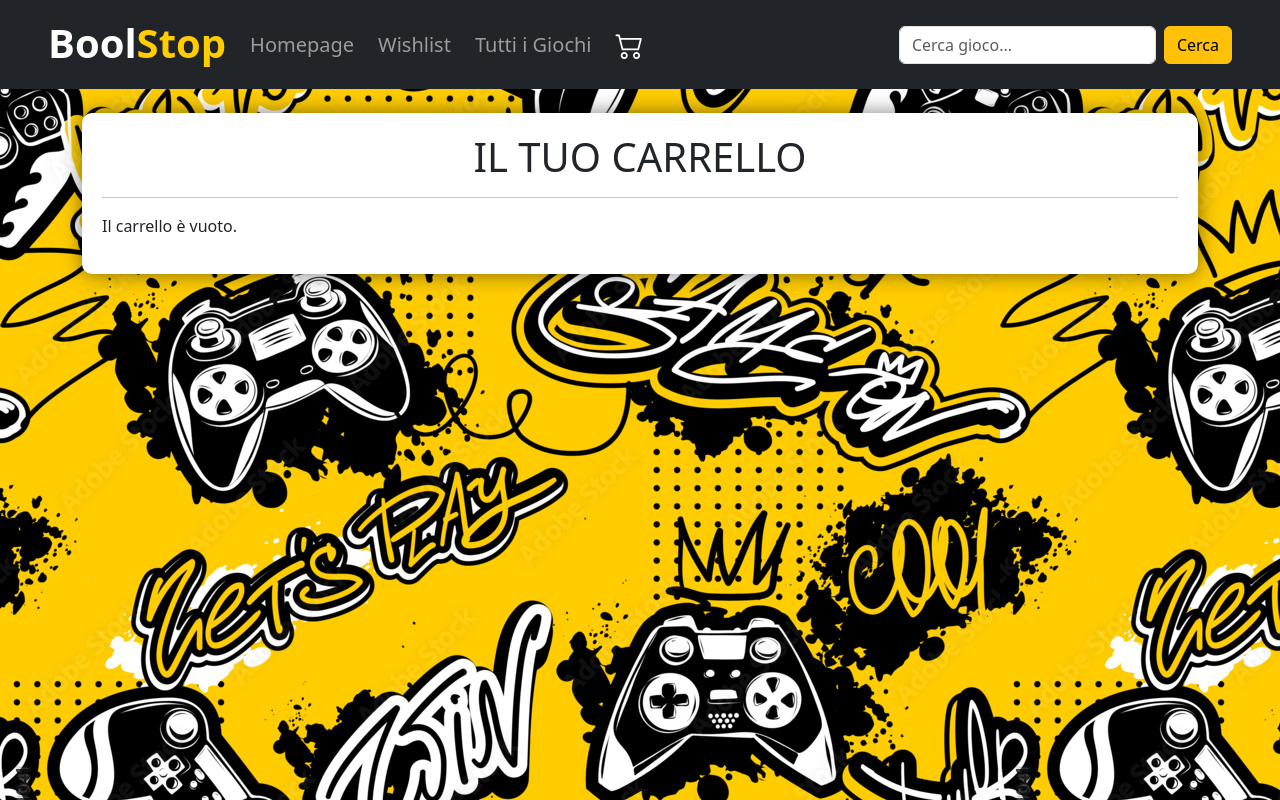
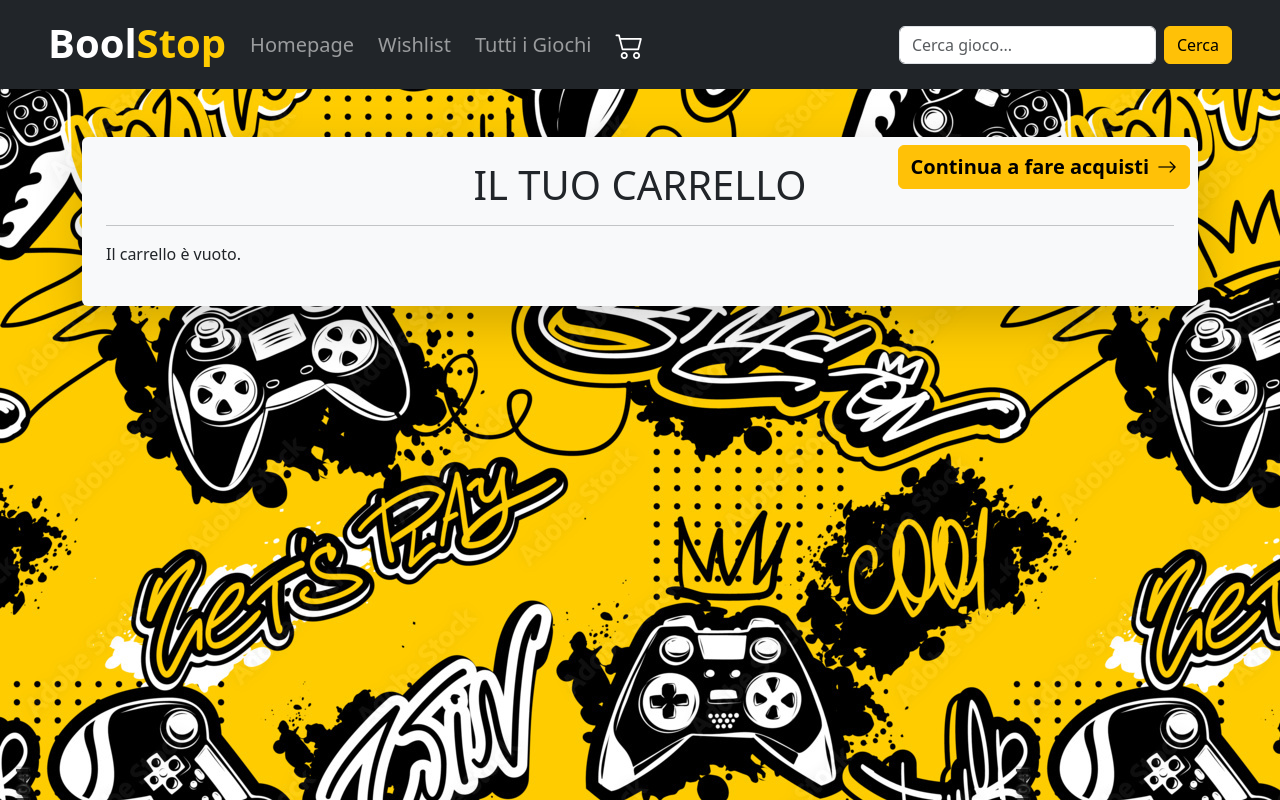
Before and after one commit to dannyarena/boolstop-frontend, a React (Vite) app: page /cart in a window 1280 px wide. Built offline with nearby package versions, Linux system fonts and the light colour scheme.

Commit message:
backOnDetailPage

```diff
--- a/src/pages/CartPage.jsx
+++ b/src/pages/CartPage.jsx
@@ -49,8 +49,15 @@ const CartPage = () => {
   };
 
   return (
-    <div className="container">
-      <div className="wrapper">
+    <div className="container ">
+      <div className="wrapper position-relative mt-5 p-4 bg-light shadow-lg rounded">
+        <button
+          className="btn btn-warning position-absolute top-0 end-0 m-2 fs-5 fw-bold"
+          onClick={() => navigate("/videogames")}
+        >
+          Continua a fare acquisti
+          <i className="bi bi-arrow-right fs-5 ms-2"></i>
+        </button>
         <h2 className="text-center fs-1 ">IL TUO CARRELLO</h2>
         <hr />
 
```
